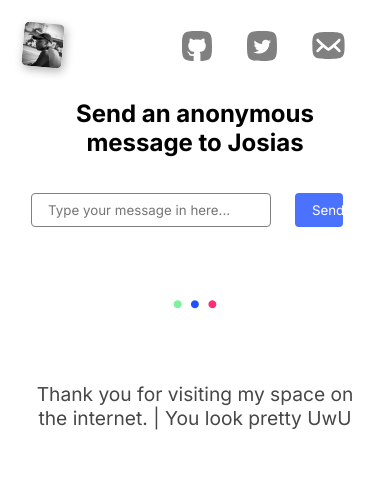
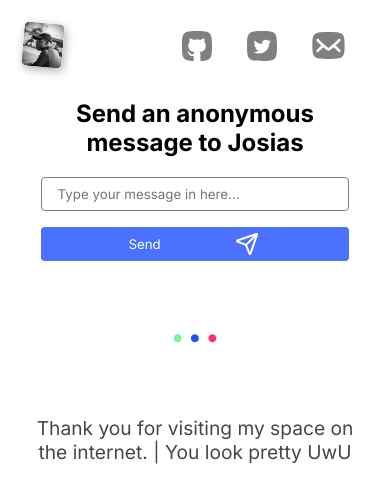
Before and after one commit to JosiasAurel/webspace, a Next.js app: page /message in a window 390 px wide. Shown: the top 502 px of the page. Built offline with nearby package versions, Linux system fonts and the light colour scheme; a web font is replaced by a local one.

Commit message:
mobile responsive

```diff
--- a/styles/global.css
+++ b/styles/global.css
@@ -361,3 +361,17 @@ p code {
 .anon-message input:focus {
   outline: none;
 }
+
+@media screen and (max-width: 800px) {
+  .anon-message {
+    flex-direction: column;
+  }
+
+  .anon-message input {
+    width: 90%;
+  }
+
+  .anon-message button {
+    width: 90%;
+  }
+}
```
